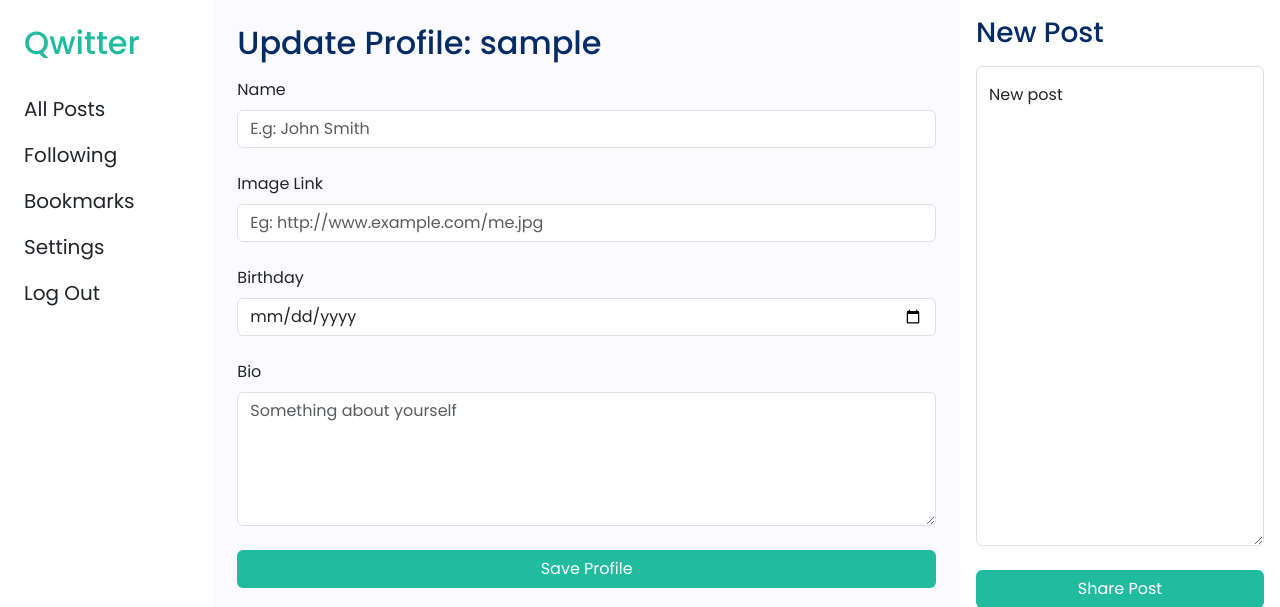
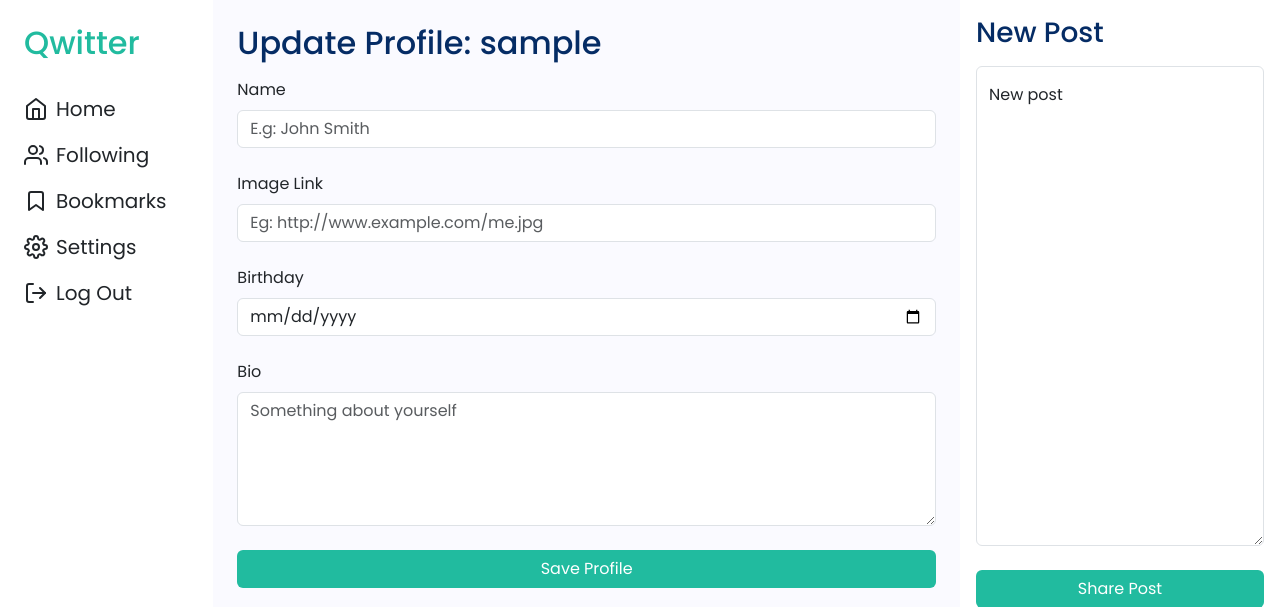
Before and after one commit to himanshuat/qwitter, a Django app: page /update-profile in a window 1280 px wide. Shown: the top 607 px of the page. Run offline with Django 3.2, Linux system fonts and the light colour scheme; the visitor is signed in with stand-in values (Sample User, id 1); some libraries are stand-ins or nearby versions.

Commit message:
✨ Customize Navbar

```diff
--- a/network/templates/network/layout.html
+++ b/network/templates/network/layout.html
@@ -65,6 +65,13 @@
 		integrity="sha384-geWF76RCwLtnZ8qwWowPQNguL3RmwHVBC9FhGdlKrxdiJJigb/j/68SIy3Te4Bkz"
 		crossorigin="anonymous"></script>
 
+	<!-- choose one -->
+	<script src="https://unpkg.com/feather-icons"></script>
+	<script src="https://cdn.jsdelivr.net/npm/feather-icons/dist/feather.min.js"></script>
+	<script>
+		feather.replace()
+	</script>
+
 	<script src="{% static 'network/script.js' %}"></script>
 </body>
 
--- a/network/templates/network/partials/_navbar.html
+++ b/network/templates/network/partials/_navbar.html
@@ -5,34 +5,34 @@
 
     <div>
         <ul class="navbar-nav mx-4">
-            <li class="nav-item">
-                <a class="nav-link fs-5" href="{% url 'index' %}">All Posts</a>
+            <li class="nav-item {% if app_url == '/' %} active {% endif %}">
+                <a class="nav-link fs-5 d-flex align-items-center gap-2" href="{% url 'index' %}"><i data-feather="home"></i> Home</a>
             </li>
             {% if user.is_authenticated %}
             <li class="nav-item">
-                <a class="nav-link fs-5" href="{% url 'following' %}">Following</a>
+                <a class="nav-link fs-5 d-flex align-items-center gap-2" href="{% url 'following' %}"><i data-feather="users"></i> Following</a>
             </li>
             <li class="nav-item">
-                <a class="nav-link fs-5" href="{% url 'bookmarks' %}">Bookmarks</a>
+                <a class="nav-link fs-5 d-flex align-items-center gap-2" href="{% url 'bookmarks' %}"><i data-feather="bookmark"></i> Bookmarks</a>
             </li>
             <li class="nav-item d-lg-none">
-                <a class="nav-link fs-5" href="{% url 'newpost' %}">New Post</a>
+                <a class="nav-link fs-5 d-flex align-items-center gap-2" href="{% url 'newpost' %}"><i data-feather="plus-square"></i> New Post</a>
             </li>
             <li class="nav-item">
-                <a class="nav-link fs-5" href="{% url 'settings' %}">Settings</a>
+                <a class="nav-link fs-5 d-flex align-items-center gap-2" href="{% url 'settings' %}"><i data-feather="settings"></i> Settings</a>
             </li>
             <li class="nav-item">
-                <a class="nav-link fs-5" href="{% url 'logout' %}">Log Out</a>
+                <a class="nav-link fs-5 d-flex align-items-center gap-2" href="{% url 'logout' %}"><i data-feather="log-out"></i> Log Out</a>
             </li>
             {% else %}
             <li class="nav-item">
-                <a class="nav-link fs-5" href="{% url 'settings' %}">Settings</a>
+                <a class="nav-link fs-5 d-flex align-items-center gap-2" href="{% url 'settings' %}"><i data-feather="settings"></i> Settings</a>
             </li>
             <li class="nav-item">
-                <a class="nav-link fs-5" href="{% url 'login' %}">Log In</a>
+                <a class="nav-link fs-5 d-flex align-items-center gap-2" href="{% url 'login' %}"><i data-feather="log-in"></i> Log In</a>
             </li>
             <li class="nav-item">
-                <a class="nav-link fs-5" href="{% url 'register' %}">Register</a>
+                <a class="nav-link fs-5 d-flex align-items-center gap-2" href="{% url 'register' %}"><i data-feather="user-plus"></i> Register</a>
             </li>
             {% endif %}
         </ul>
@@ -71,7 +71,7 @@
             <i class="fas fa-bars fa-lg"></i>
         </button>
         <ul class="dropdown-menu">
-            <li><a class="dropdown-item" href="{% url 'index' %}">All Posts</a></li>
+            <li><a class="dropdown-item" href="{% url 'index' %}">Home</a></li>
             {% if user.is_authenticated %}
             <li><a class="dropdown-item" href="{% url 'following' %}">Following</a></li>
             <li><a class="dropdown-item" href="{% url 'bookmarks' %}">Bookmarks</a></li>
```
Also changed, not shown: qwitter/settings.py (+7 -0 lines).
